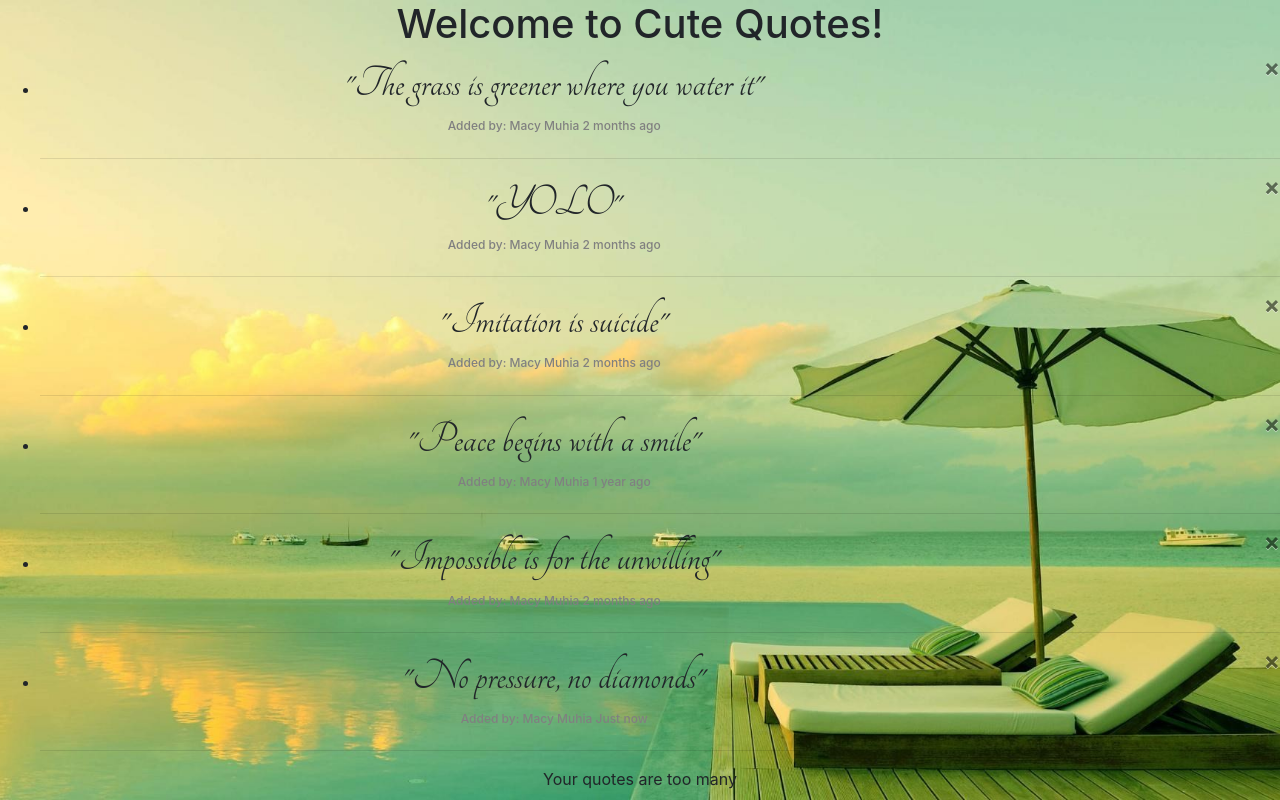
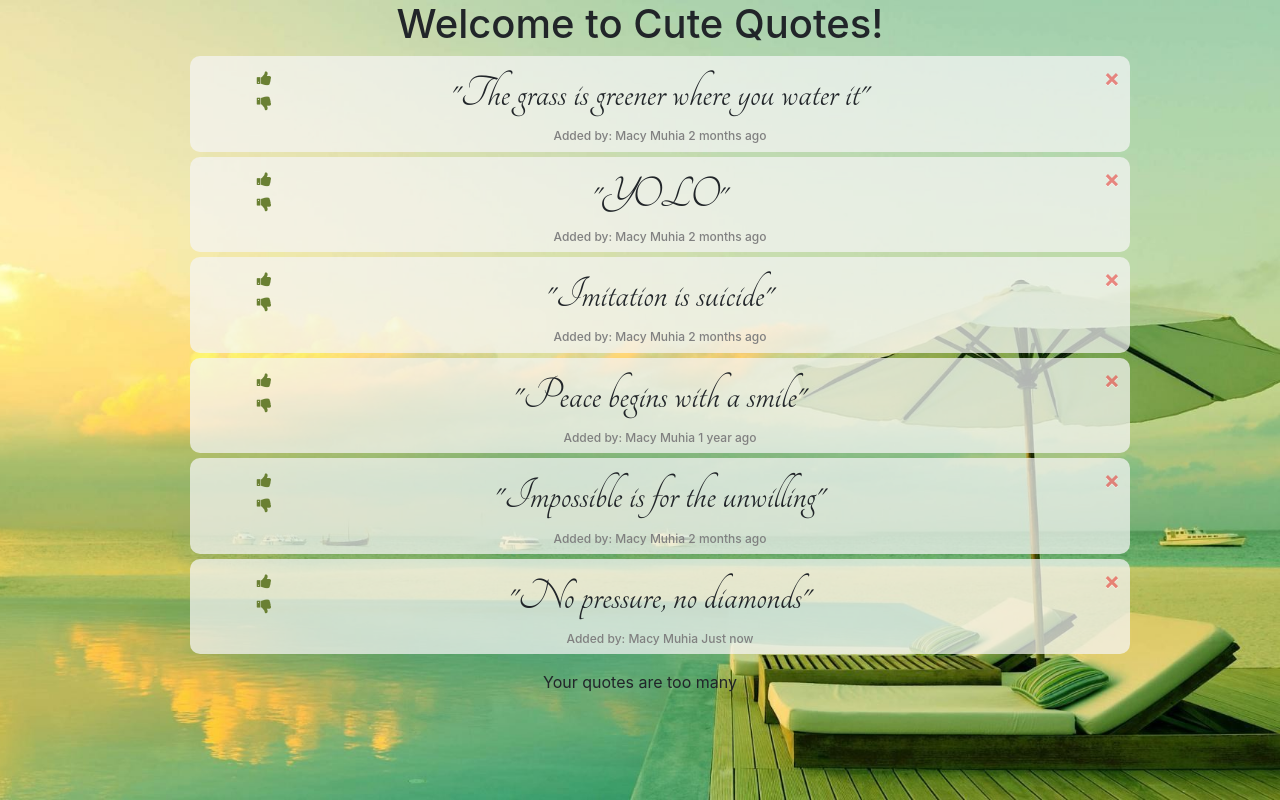
Before and after one commit to macymuhia/Cute-Quotes, an Angular app: page / in a window 1280 px wide. Built offline with nearby package versions, Linux system fonts and the light colour scheme.

Commit message:
Add styles to the quotes

```diff
--- a/src/app/quote/quote.component.css
+++ b/src/app/quote/quote.component.css
@@ -9,3 +9,7 @@ h6 {
     color: gray;
     font-size: 12px;
 }
+
+ul {
+    list-style: none;
+}
--- a/src/app/quote/quote.component.html
+++ b/src/app/quote/quote.component.html
@@ -1,9 +1,14 @@
 <ul>
 
-
     <li *ngFor='let quote of quotes; let i = index'>
+        <div class="card">
             <div class="row">
-            <div class="col-md-10">
+                <div class="col-md-2">
+                    <i class="fa fa-thumbs-up"></i>
+                    <br>
+                    <i class="fa fa-thumbs-down"></i>
+                </div>
+                <div class="col-md-8">
                     <h5 (click)='toggleDetails(i)'>"{{quote.quoteName}}"</h5>
 
                     <app-quote-details *ngIf='quote.showDetail' [quote]='quote'></app-quote-details>
@@ -12,13 +17,11 @@
                 <div class="col-md-2">
                     <app-quote-delete [quote]='quote' (isComplete)='deleteQuote($event,i)'></app-quote-delete>
                 </div>
+                <hr>
             </div>
-        <hr>
+        </div>
     </li>
 
+</ul>
 
-
-
-
-</ul>
 <p *ngIf='quotes.length > 5'>Your quotes are too many</p>
--- a/src/styles.css
+++ b/src/styles.css
@@ -8,3 +8,23 @@ body {
     background-size: cover;
     height: 100vh;
 }
+
+.card {
+    margin: 5px 150px;
+    background-color: rgba(245, 245, 245, 0.726);
+    padding: 10px 10px 0px 10px;
+    border-radius: 10px;
+    border: none;
+}
+
+i {
+    color: #6a8033;
+}
+
+i:hover {
+    color: #92ac50;
+}
+
+.close {
+    color: #e9211e;
+}
```
Lines whose indentation alone changed are shown as unchanged.
